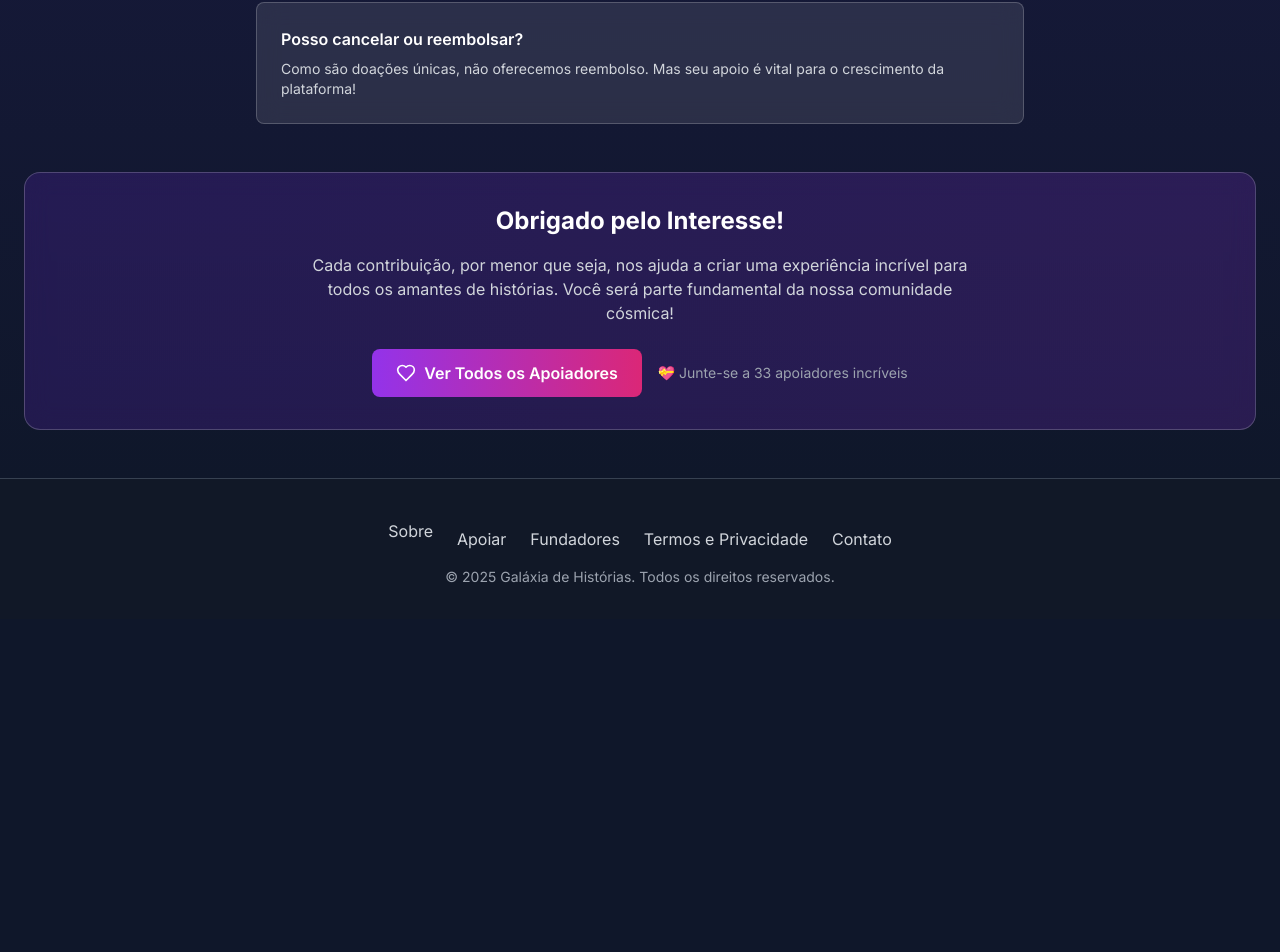
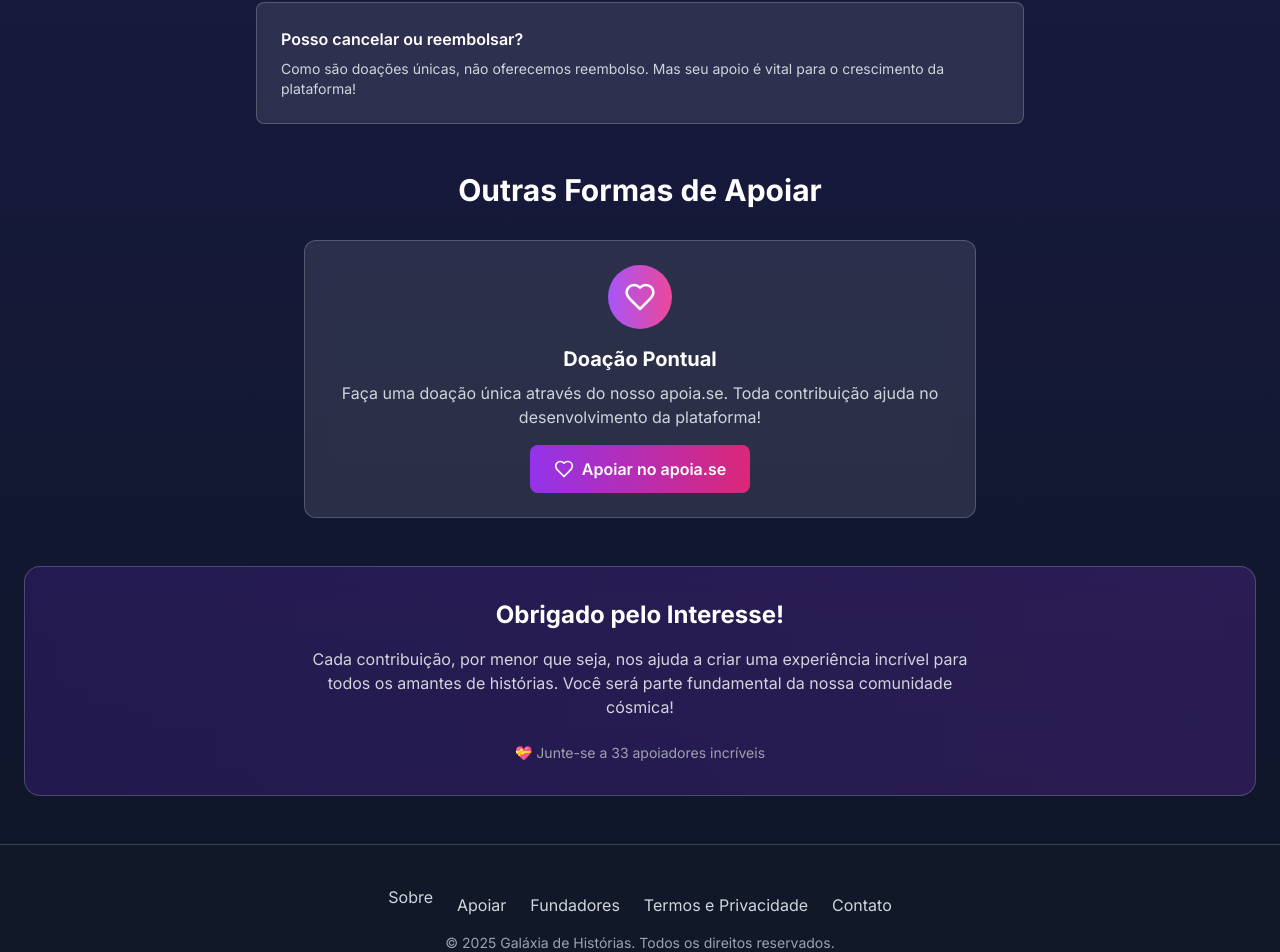
Before and after one commit to murilobsantos/Universo-de-Historias, a React (Vite) app: page /support in a window 1280 px wide. Shown: the part 2056-3008 px from the top of the page. Before the commit the page ends 2675 px from the top, so only its background shows below. Built offline with nearby package versions, Linux system fonts and the light colour scheme.

Commit message:
Add apoia.se donation option to Support page - separate from founder packages

```diff
--- a/src/pages/Support.tsx
+++ b/src/pages/Support.tsx
@@ -294,6 +294,38 @@ function Support() {
           </div>
         </motion.div>
 
+        {/* Additional Support Options */}
+        <motion.div
+          initial={{ opacity: 0, y: 20 }}
+          animate={{ opacity: 1, y: 0 }}
+          transition={{ duration: 0.6, delay: 0.5 }}
+          className="mb-12"
+        >
+          <h2 className="text-2xl sm:text-3xl font-bold text-center mb-8">Outras Formas de Apoiar</h2>
+          <div className="max-w-2xl mx-auto">
+            <div className="bg-white/10 backdrop-blur-md rounded-xl p-6 border border-white/20">
+              <div className="text-center">
+                <div className="inline-flex items-center justify-center w-16 h-16 bg-gradient-to-r from-purple-500 to-pink-500 rounded-full mb-4">
+                  <Heart size={32} className="text-white" />
+                </div>
+                <h3 className="text-xl font-bold mb-2">Doação Pontual</h3>
+                <p className="text-gray-300 mb-4">
+                  Faça uma doação única através do nosso apoia.se. Toda contribuição ajuda no desenvolvimento da plataforma!
+                </p>
+                <motion.button
+                  onClick={handleApoiaSeRedirect}
+                  className="inline-flex items-center px-6 py-3 bg-gradient-to-r from-purple-600 to-pink-600 hover:from-purple-700 hover:to-pink-700 text-white font-semibold rounded-lg transition-all duration-300 hover:shadow-lg"
+                  whileHover={{ scale: 1.05 }}
+                  whileTap={{ scale: 0.95 }}
+                >
+                  <Heart size={20} className="mr-2" />
+                  Apoiar no apoia.se
+                </motion.button>
+              </div>
+            </div>
+          </div>
+        </motion.div>
+
         {/* Call to Action */}
         <motion.div
           initial={{ opacity: 0, y: 20 }}
@@ -307,19 +339,8 @@ function Support() {
               Cada contribuição, por menor que seja, nos ajuda a criar uma experiência incrível para todos os amantes de histórias.
               Você será parte fundamental da nossa comunidade cósmica!
             </p>
-            <div className="flex flex-col sm:flex-row gap-4 justify-center items-center">
-              <motion.button
-                onClick={handleApoiaSeRedirect}
-                className="inline-flex items-center px-6 py-3 bg-gradient-to-r from-purple-600 to-pink-600 hover:from-purple-700 hover:to-pink-700 text-white font-semibold rounded-lg transition-all duration-300 hover:shadow-lg"
-                whileHover={{ scale: 1.05 }}
-                whileTap={{ scale: 0.95 }}
-              >
-                <Heart size={20} className="mr-2" />
-                Ver Todos os Apoiadores
-              </motion.button>
-              <div className="text-sm text-gray-400">
-                💝 Junte-se a {Math.floor(Math.random() * 50) + 20} apoiadores incríveis
-              </div>
+            <div className="text-sm text-gray-400">
+              💝 Junte-se a {Math.floor(Math.random() * 50) + 20} apoiadores incríveis
             </div>
           </div>
         </motion.div>
```
